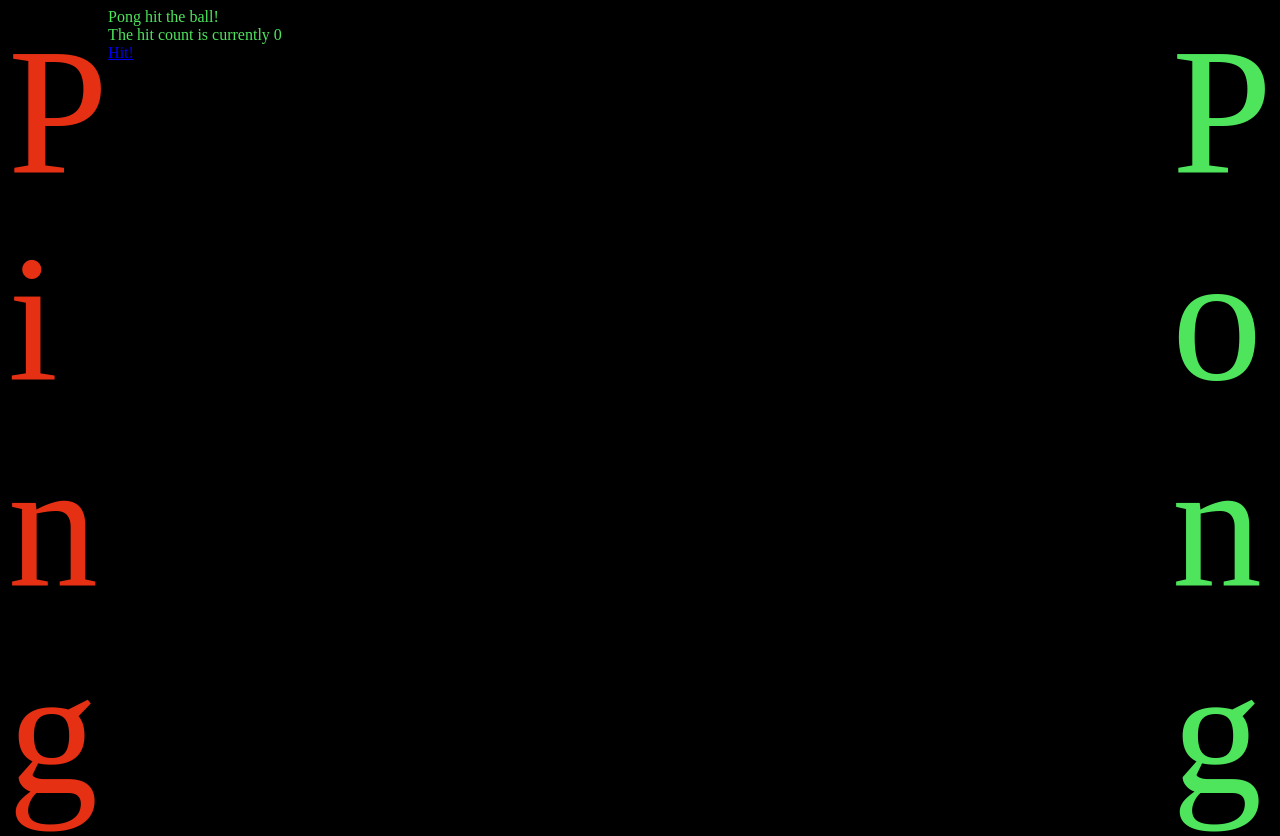
After one commit to rdinesman/codeup.dev, a PHP site: page /ping.php in a window 1280 px wide. The commit adds this page. Run offline with PHP 8.4, Linux system fonts and the light colour scheme.

Commit message:
finished counter.php. added ping and pong.php, and finished base exercise. now making it more interactive.

```diff
--- a/public/counter.php
+++ b/public/counter.php
@@ -43,5 +43,6 @@
 		<a href="?q=dn&counter=<?php echo $counter - 1?>">
 			Down
 		</a>
+		<script type="text/javascript" src="js/jquery.js"></script>
 	</body>
 </html>
--- /dev/null
+++ b/public/css/pingpong.css
@@ -0,0 +1,33 @@
+body{
+	background: black;
+	color: #4ee55d;
+}
+a:visited{
+	color: #4ee55d;
+}
+p{
+	margin: 0;
+}
+
+
+
+#ping{
+	float: left;
+}
+#pong{
+	float: right;
+}
+#info{
+	float: left;
+	font-size:
+}
+
+
+
+.pingpong{
+	font-size: 180px;
+	margin: 0px;
+}
+.active{
+	color: #e53014;
+}
--- /dev/null
+++ b/public/ping.php
@@ -0,0 +1,57 @@
+<?php
+	function pageController(){
+		$data = array();
+		if (empty($_GET['count'])){
+			$count = 0;
+			$action = 'hit';
+		}
+		elseif ($_GET['action'] == 'hit'){
+			$count = $_GET['count'];
+			$action = 'hit';
+		}
+		elseif ($_GET['action'] == 'miss'){
+			$count = 0;
+			$action = 'missed';
+		}
+
+		$data['count'] = $count;
+		$data['action'] = $action;
+		return $data;
+	}
+	extract(pageController());
+?>
+
+<!DOCTYPE html>
+<html>
+	<head>
+		<title id = 'pingNpong'>Ping</title>
+		<link rel="stylesheet" type="text/css" href="css/pingpong.css">
+	</head>
+	<body>
+		<div id = 'ping' class = 'pingpong active'>
+			<p>P</p>
+			<p>i</p>
+			<p>n</p>
+			<p>g</p>
+		</div>
+
+		<div id = 'info'>
+			<p>Pong <?php echo $action; ?> the ball!</p>
+			<p>The hit count is currently <?php echo $count; ?></p>
+
+			<a href="pong.php?action=hit&count=<?php echo $count + 1;?>">Hit!</a>
+			<?php
+				if ($count > 0)
+					echo '<a href="pong.php?action=miss&count=<?php echo $count;?>">Miss!</a>'
+			?>
+		</div>
+
+		<div id = 'pong' class = 'pingpong'>
+			<p>P</p>
+			<p>o</p>
+			<p>n</p>
+			<p>g</p>
+		</div>
+		<script type="text/javascript" src="js/jquery.js"></script>
+	</body>
+</html>
```
Also changed, not shown: public/pong.php (added, +56 -0 lines).
